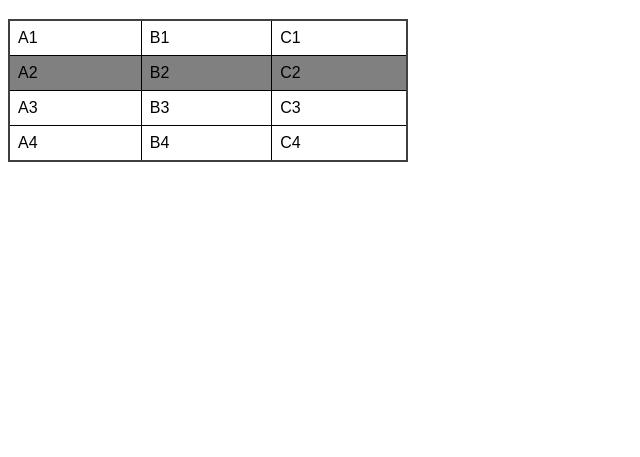
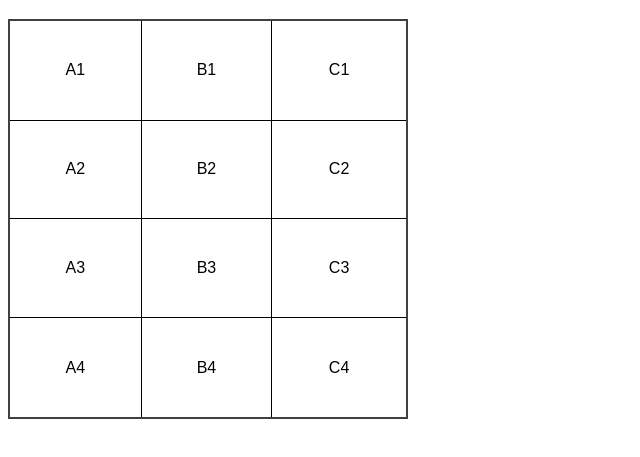
Before and after one commit to GuilhermeSSD/html-css, a plain HTML site: page EXERCICIOS/ex023/index.html in a window 1280 px wide. Shown: the part 61-518 px from the top of the page, without its empty margins (0-640 px from the left). Drawn offline with Linux system fonts and the light colour scheme.

Commit message:
Update index.html

```diff
--- a/EXERCICIOS/ex023/index.html
+++ b/EXERCICIOS/ex023/index.html
@@ -11,17 +11,20 @@
 
         table{
             width: 400px;
+            height: 400px;
             border-collapse: collapse;
             border: 2px solid rgb(65, 63, 63);
-        }
-
-        tr.linha{
-            background-color: gray
         }
 
         td{
             border: 1px solid black;
             padding: 8px;
+            text-align: center; /*left=esquerda,center=centro, right=direita*/
+            vertical-align: middle; /*top=cima, middle=meio, bottom= baixo*/
+        }
+
+        .numero{
+            text-align: right;
         }
 
 
@@ -43,7 +46,7 @@
             <td>B1</td>
             <td>C1</td>
         </tr>
-        <tr class="linha"><!--Segunda linha-->
+        <tr><!--Segunda linha-->
             <td>A2</td>
             <td>B2</td>
             <td>C2</td>
@@ -51,7 +54,7 @@
         <tr><!--Terceiro linha-->
             <td>A3</td>
             <td>B3</td>
-            <td>C3</td>
+            <td >C3</td>
         </tr>
         <tr><!--Quarta linha-->
             <td>A4</td>
```
